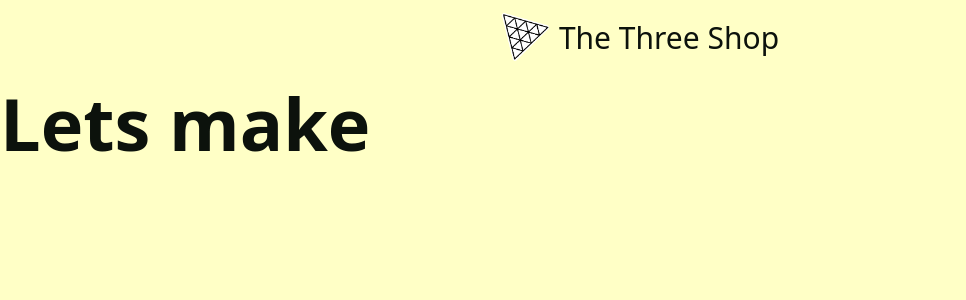
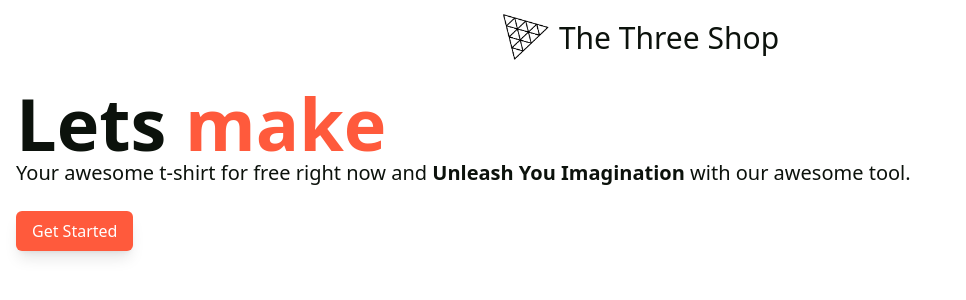
Before and after one commit to sohanemon/the-three-shop, a Next.js app: page / in a window 1280 px wide. Shown: the top 300 px of the page, without its empty margins (0-966 px from the left). Built offline with nearby package versions, Linux system fonts and the light colour scheme.

Commit message:
hero opt

```diff
--- a/src/app/hero.tsx
+++ b/src/app/hero.tsx
@@ -1,13 +1,24 @@
 'use client';
+import Button from '@/components/button';
 import { slideAnimation } from '@/lib/motion';
 import { motion } from 'framer-motion';
 
 export default function Hero() {
   return (
-    <section className='hero'>
-      <motion.h1 className='text-7xl font-bold' {...slideAnimation('left')}>
-        Lets <span>make</span>
-      </motion.h1>
-    </section>
+    <motion.section className='hero' {...slideAnimation('left')}>
+      <h1 className='text-7xl font-bold'>
+        Lets <span className='text-secondary'>make</span>
+      </h1>
+      <p className='text-xl'>
+        Your awesome t-shirt for <span className=''>free</span> right now{' '}
+        <br className='md:hidden' /> and{' '}
+        <strong className='capitalize'>unleash you imagination</strong> with our
+        awesome tool.
+      </p>
+      <br />
+      <Button onClick={() => console.log('ok')} type='fill'>
+        Get Started
+      </Button>
+    </motion.section>
   );
 }
--- a/src/app/page.tsx
+++ b/src/app/page.tsx
@@ -5,7 +5,7 @@ const inter = Inter({ subsets: ['latin'] });
 
 export default function Home() {
   return (
-    <main className=''>
+    <main className='px-4'>
       <Hero />
     </main>
   );
--- a/src/components/button.tsx
+++ b/src/components/button.tsx
@@ -4,8 +4,10 @@ export default function Button({
   children,
   type,
   customStyle,
+  onClick,
 }: {
   children: React.ReactNode;
+  onClick?: React.MouseEventHandler<HTMLButtonElement>;
   type: 'fill' | 'outline';
   customStyle?: string;
 }) {
@@ -17,6 +19,7 @@ export default function Button({
 
   return (
     <motion.button
+      onClick={onClick}
       className={`transition-all duration-300 px-4 py-2 rounded-md shadow-lg active:bg-secondary/70 ${applyVariant(
         type
       )} ${customStyle}`}
--- a/tailwind.config.js
+++ b/tailwind.config.js
@@ -9,9 +9,9 @@ module.exports = {
     extend: {
       colors: {
         primary: '#0C120C',
-        secondary: '#E3B23C',
+        secondary: 'rgb(255 90 60 / var(--tw-text-opacity))',
         accent: '#EA3546',
-        base: '#FFFFC6',
+        base: 'rgb(255 255 230 / var(--tw-bg-opacity))',
       },
     },
   },
```
